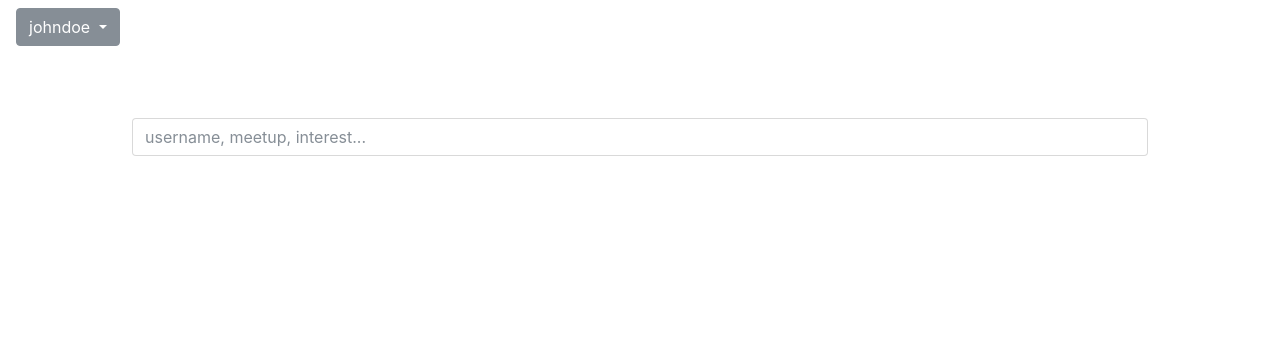
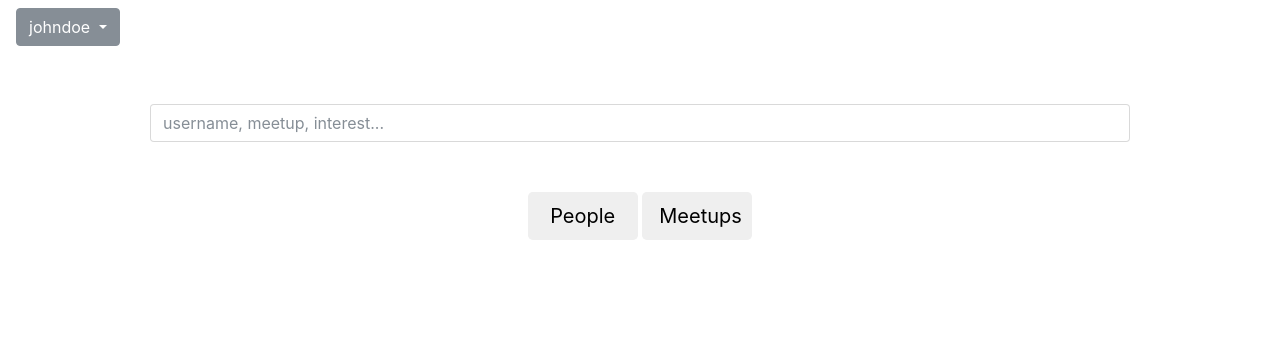
Before and after one commit to cbaudouinjr/FindTheLighthouse, a Django app: page / in a window 1280 px wide. Shown: the top 339 px of the page. Run offline with Django 3.2, Linux system fonts and the light colour scheme; some libraries are stand-ins or nearby versions.

Commit message:
Updated index.html styling

```diff
--- a/templates/index.html
+++ b/templates/index.html
@@ -6,9 +6,20 @@
     <title>Find the Lighthouse</title>
     <style>
         .container-search-bar{
-            padding-left: 100px;
-            padding-right: 100px;
-            background-color: transparent;
+            padding-left: 150px;
+            padding-right: 150px;
+            padding-top: 50px;
+            padding-bottom: 100px;
+        }
+        .container-title-buttons{
+            alignment: center;
+            padding-top: 50px;
+        }
+        .title-button{
+            width: 110px;
+        }
+        .container-panel{
+            padding-top: 50px;
         }
     </style>
 </head>
@@ -25,12 +36,19 @@
     </div>
 </nav>
 <div class="container-search-bar">
-    <div class="jumbotron" style="background-color: transparent">
-        <div class="input-group">
-            <input type="text" class="form-control" placeholder="username, meetup, interest..." aria-label="username, meetup, interest..." aria-describedby="basic-addon2">
-        </div>
+    <div class="input-group">
+        <input type="text" class="form-control" placeholder="username, meetup, interest..." aria-label="username, meetup, interest..." aria-describedby="basic-addon2">
+    </div>
+    <div class="container-title-buttons text-center">
+        <button type="button" class="btn btn-default btn-lg title-button">
+            <span class="glyphicon glyphicon-star" aria-hidden="true"></span> People
+        </button>
+        <button type="button" class="btn btn-default btn-lg title-button">
+            <span class="glyphicon glyphicon-star" aria-hidden="true"></span> Meetups
+        </button>
     </div>
 </div>
+
 <script src="https://code.jquery.com/jquery-3.2.1.slim.min.js" integrity="sha384-KJ3o2DKtIkvYIK3UENzmM7KCkRr/rE9/Qpg6aAZGJwFDMVNA/GpGFF93hXpG5KkN" crossorigin="anonymous"></script>
 <script src="https://cdnjs.cloudflare.com/ajax/libs/popper.js/1.11.0/umd/popper.min.js" integrity="sha384-b/U6ypiBEHpOf/4+1nzFpr53nxSS+GLCkfwBdFNTxtclqqenISfwAzpKaMNFNmj4" crossorigin="anonymous"></script>
 <script src="https://maxcdn.bootstrapcdn.com/bootstrap/4.0.0-beta/js/bootstrap.min.js" integrity="sha384-h0AbiXch4ZDo7tp9hKZ4TsHbi047NrKGLO3SEJAg45jXxnGIfYzk4Si90RDIqNm1" crossorigin="anonymous"></script>
```
